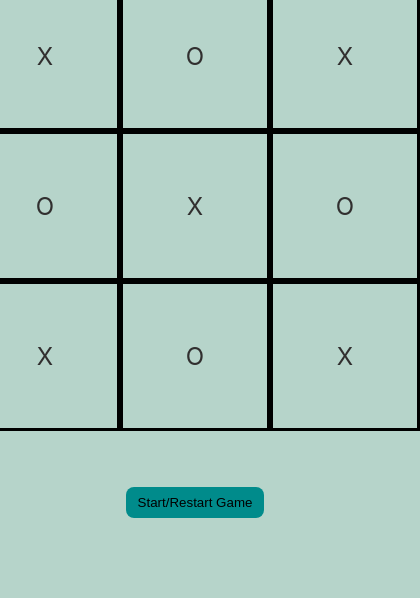
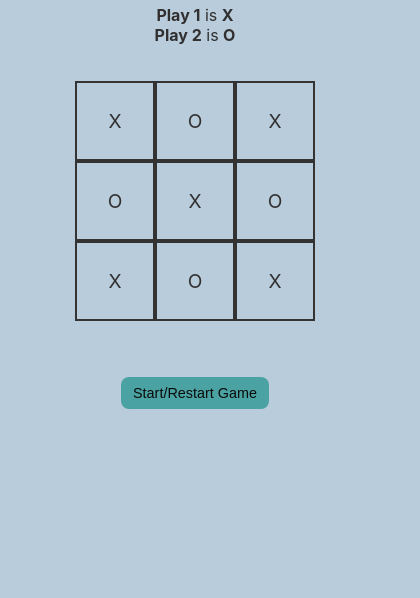
Before and after one commit to MandiSolone/Tic_Tac_Toe, a plain HTML site: page index.html in a window 390 px wide. Shown: the part 246-844 px from the top of the page, 420 px wide, since content can reach past the window. Drawn offline with Linux system fonts and the light colour scheme.

Commit message:
edited CSS

```diff
--- a/styles.css
+++ b/styles.css
@@ -14,38 +14,76 @@ body {
   margin: 0;
   width: 100vw;
   min-height: 100vh;
-  background-color: rgb(182, 212, 202);
+  background-color: rgb(184, 204, 219);
   display: flex;
   justify-content: center;
   align-items: center;
+  flex-direction: column; /* Align content vertically */
+  gap: 20px; /* Add some space between elements */
 }
 
 .row {
   display: flex;
 }
+
 .cell {
-  border: solid black;
-  width: 150px;
-  height: 150px;
+  border: 2px solid #333;
+  width: 120px;
+  height: 120px;
   display: flex;
   align-items: center;
   justify-content: center;
-  font-size: 24px;
+  font-size: 2rem;
   text-align: center;
   cursor: pointer;
+  transition: background-color 0.3s ease; /* Smooth hover effect */
+}
+
+.cell:hover {
+  background-color: #d3e4f1; /* Subtle hover background */
+}
+
+@media (max-width: 768px) {
+  .cell {
+    width: 90px;
+    height: 90px;
+    font-size: 1.5rem; /* Responsive font size */
+  }
 }
 
 #btn {
-  margin-bottom: 10px;
-  padding: 0.5rem 0.75rem;
+  margin-bottom: 20px;
+  padding: 0.75rem 1rem;
   border: none;
   border-radius: 0.5rem;
-  color: black;
-  background-color: darkcyan;
+  color: rgb(12, 11, 11);
+  background-color: rgb(74, 162, 162);
   cursor: pointer;
+  transition: background-color 0.3s ease, color 0.3s ease;
 }
 
 #btn:hover {
   background-color: #000000;
   color: darkcyan;
 }
+
+#board {
+  display: flex;
+  flex-direction: column;
+  justify-content: center;
+  align-items: center;
+
+}
+
+@media (max-width: 480px) {
+  .cell {
+    width: 80px;
+    height: 80px;
+    font-size: 1.2rem; /* Smaller font size for mobile */
+  }
+
+  #btn {
+    padding: 0.5rem 0.75rem;
+    font-size: 0.9rem;
+  }
+}
```
